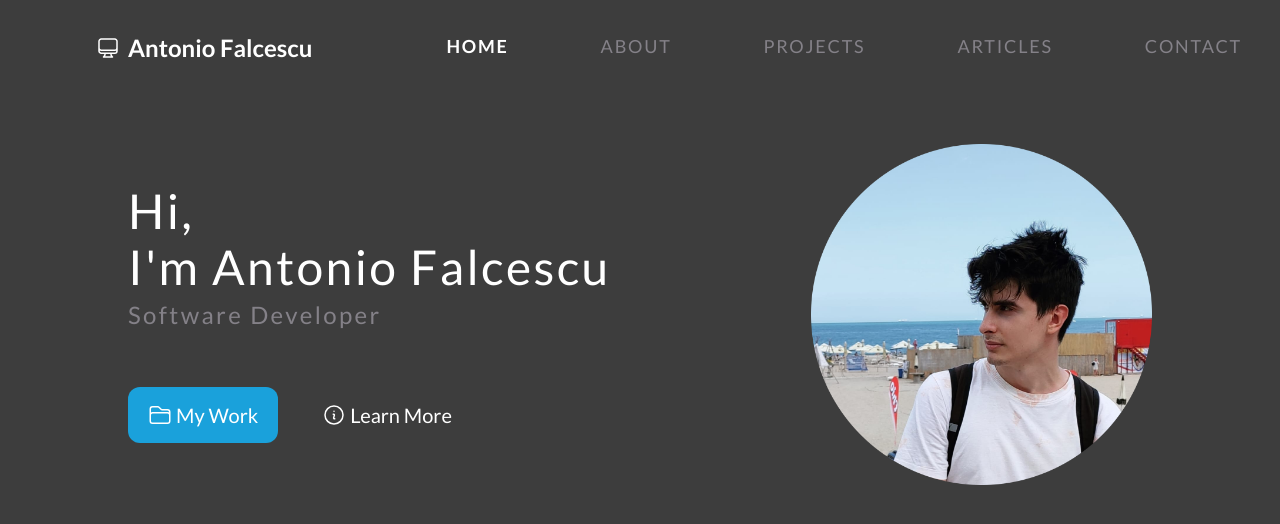
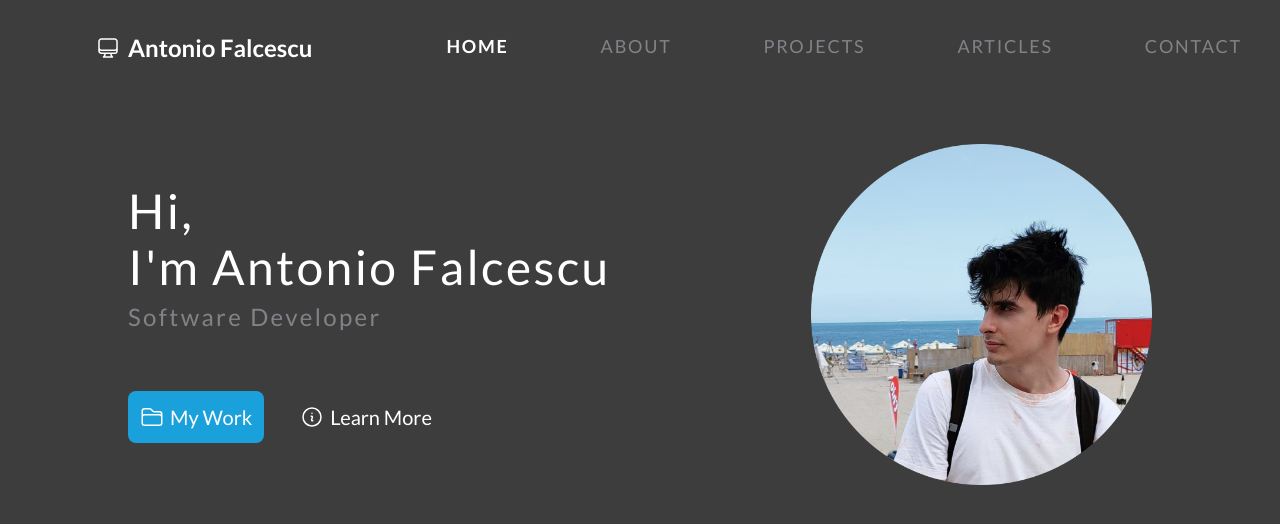
Before and after one commit to Rodioo/personal-site, a React app: page / in a window 1280 px wide. Shown: the top 524 px of the page. Built offline with nearby package versions, Linux system fonts and the light colour scheme; the HTML template or start-up script is replaced by a standard one.

Commit message:
refactored button component UI

```diff
--- a/src/components/Button/Button.tsx
+++ b/src/components/Button/Button.tsx
@@ -20,20 +20,20 @@ const Button = ({
     <button
       onClick={onClick}
       className={`
-        flex gap-1 text-white transition delay-150
+        flex gap-1.5 text-white transition delay-150
         duration-300 ease-in-out hover:-translate-y-0.5 hover:scale-105 lg:text-lg xl:text-xl
         ${
           type === ButtonType.Primary &&
-          'hover:bg-ncs-blue rounded-xl bg-picton-blue px-5 py-3.5 hover:shadow-xl'
+          'hover:bg-ncs-blue rounded-lg bg-picton-blue p-3 hover:shadow-xl'
         }
         ${
           type === ButtonType.Link &&
-          'hover:text-baby-blue mx-5 my-3.5 hover:underline'
+          'hover:text-baby-blue m-3 hover:underline'
         }
         ${className}
       `}>
       {icon}
-      <span>{text}</span>
+      <span className='mt-auto mb-auto'>{text}</span>
     </button>
   );
 };
```
